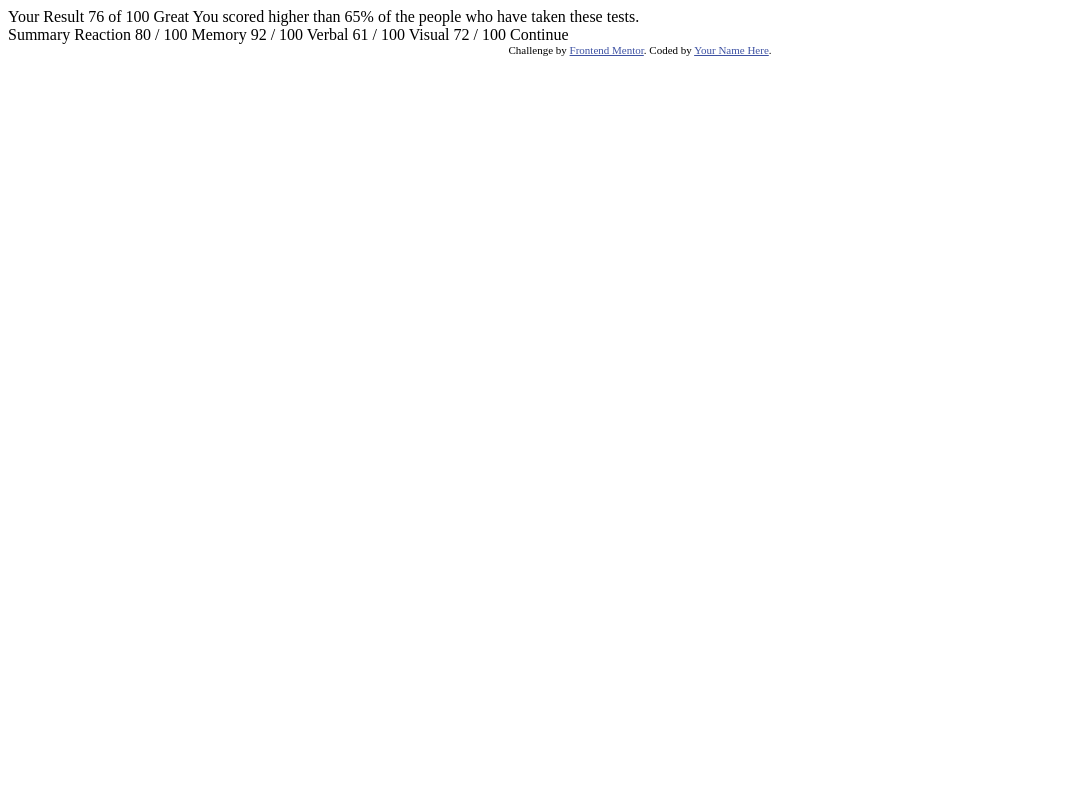
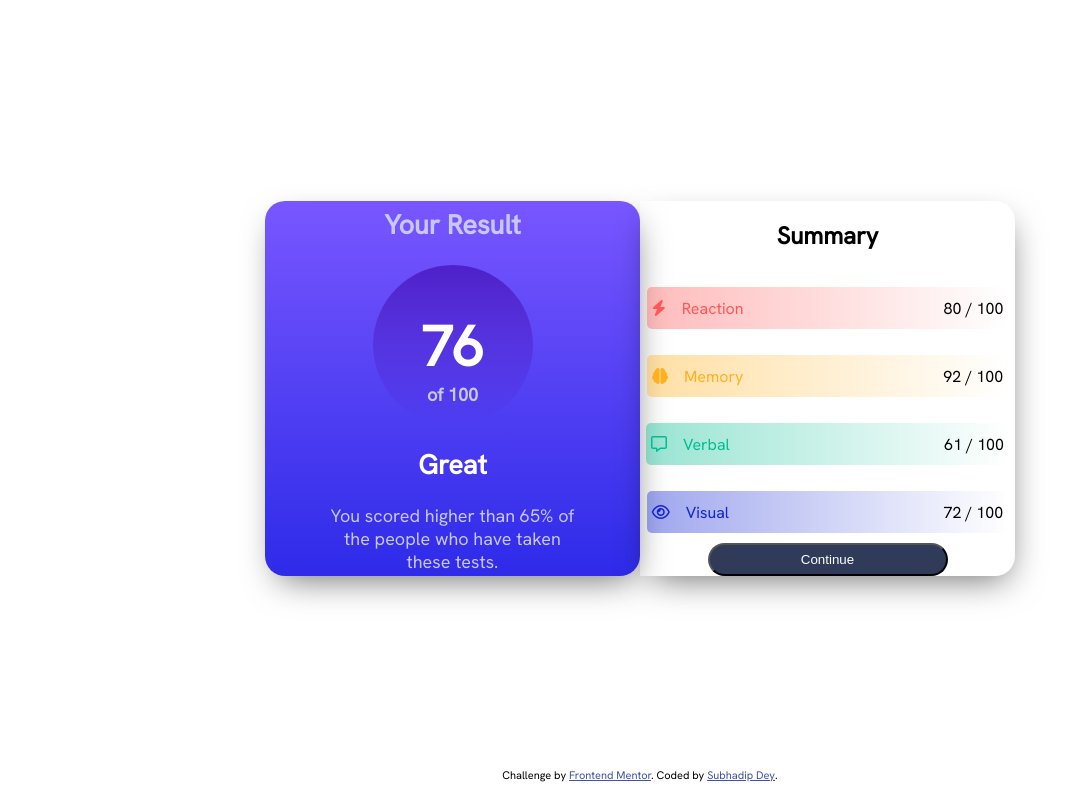
Before and after one commit to Subhadip757/Frontend-Mentor-Projects, a plain HTML site: page Newbie/results-summary-component-main/index.html in a window 1280 px wide. Shown: the whole page, without its empty margins (0-1085 px from the left). Drawn offline with Linux system fonts and the light colour scheme.

Commit message:
new project complete

```diff
--- a/Newbie/results-summary-component-main/index.html
+++ b/Newbie/results-summary-component-main/index.html
@@ -8,6 +8,7 @@
 
   <title>Frontend Mentor | Results summary component</title>
   <link rel="stylesheet" href="styles.css">
+  <link rel="stylesheet" href="https://cdnjs.cloudflare.com/ajax/libs/font-awesome/6.4.2/css/all.min.css" integrity="sha512-z3gLpd7yknf1YoNbCzqRKc4qyor8gaKU1qmn+CShxbuBusANI9QpRohGBreCFkKxLhei6S9CQXFEbbKuqLg0DA==" crossorigin="anonymous" referrerpolicy="no-referrer" />
   <!-- Feel free to remove these styles or customise in your own stylesheet 👍 -->
   <style>
     .attribution { font-size: 11px; text-align: center; }
@@ -17,40 +18,48 @@
 <body>
 <div class="container">
   <div class="result">
-    Your Result
-    76
-    of 100
-    Great
-    You scored higher than 65% of the people who have taken these tests.
+    <h2>Your Result</h2>
+    <div class="circle">
+      <p>76</p>
+      <span>of 100</span>
+    </div>
+    <div class="result-desc">
+      <h2>Great</h2>
+
+      <p>You scored higher than 65% of <br> the people who have taken <br> these tests.</p>
+    </div>
   </div>
+
   <div class="summary">
+    <h2>Summary</h2>
 
+    <div class="reaction">
+      <p><i class="fa-solid fa-bolt"></i>Reaction
+      <span>80 / 100</span></p>
+    </div>
+
+    <div class="memeory">
+      <p><i class="fa-solid fa-brain"></i>Memory
+      <span>92 / 100</span></p>
+    </div>
+
+    <div class="verbal">
+      <p><i class="fa-regular fa-message"></i>Verbal
+      <span>61 / 100</span></p>
+    </div>
+
+    <div class="visual">
+      <p><i class="fa-regular fa-eye"></i>Visual
+      <span>72 / 100</span></p>
+    </div>
+
+    <button class="continue">Continue</button>
   </div>
 </div>
 
-
-
-
-
-  Summary
-
-  Reaction
-  80 / 100
-
-  Memory
-  92 / 100
-
-  Verbal
-  61 / 100
-
-  Visual
-  72 / 100
-
-  Continue
-
   <div class="attribution">
     Challenge by <a href="https://www.frontendmentor.io?ref=challenge" target="_blank">Frontend Mentor</a>.
-    Coded by <a href="#">Your Name Here</a>.
+    Coded by <a href="https://www.linkedin.com/in/subhadipdey57/">Subhadip Dey</a>.
   </div>
 </body>
 </html>
--- a/Newbie/results-summary-component-main/styles.css
+++ b/Newbie/results-summary-component-main/styles.css
@@ -0,0 +1,125 @@
+@import url('https://fonts.googleapis.com/css2?family=Hanken+Grotesk&family=Outfit&display=swap');
+body{
+    font-family: 'Hanken Grotesk', sans-serif;
+}
+.container{
+    width: 100%;
+    height: 95vh;
+    display: flex;
+    align-items: center;
+    justify-content: center;
+}
+.result{
+    display: flex;
+    align-items: center;
+    justify-content: center;
+    flex-direction: column;
+    width: 375px;
+    height: 375px;
+    background:linear-gradient(hsl(252, 100%, 67%),hsl(241, 81%, 54%));
+    text-align: center;
+    border-radius: 20px;
+    font-size: 18px;
+    box-shadow: 3px 13px 34px -10px rgba(0,0,0,0.57);
+}
+.result h2{
+    color: hsl(241, 100%, 89%);
+    font-weight: 700;
+}
+.circle{
+    width: 20vh;
+    height:20vh;
+    border-radius: 50%;
+    display: flex;
+    flex-direction: column;
+    align-items: center;
+    justify-content: center;
+    background: linear-gradient(hsla(256, 72%, 46%, 1),hsla(241, 72%, 46%, 0));
+}
+.circle p {
+    font-size: 3.5rem;
+    color: #fff;
+    margin-bottom: 0;
+    font-weight: 700;
+}
+.circle span{
+    margin-bottom: 30px;
+    color: hsl(241, 100%, 89%);
+    font-weight: 700;
+}
+.result-desc h2{
+    color: hsl(0, 0%, 100%);
+    font-weight: 800;
+}
+.result-desc{
+    color: hsl(241, 100%, 89%);
+    font-weight: 500;
+}
+.summary{
+    width: 375px;
+    height: 375px;
+    text-align: left;
+    display: flex;
+    flex-direction: column;
+    align-items: center;
+    justify-content: center;
+    border-top-right-radius: 20px;
+    border-bottom-right-radius: 20px;
+    box-shadow: 3px 13px 34px -10px rgba(0,0,0,0.57);
+}
+.summary p{
+    width: fit-content;
+    display: flex;
+    align-items: center;
+    border-radius: 5px;
+    height: 4vh;
+    padding: 5px;
+    margin-bottom: 10px;
+}
+.summary i{
+    margin-right: 2vh;
+}
+.summary span{
+    margin-left: 25vh;
+}
+.reaction p{
+    background: linear-gradient(90deg,hsla(0, 100%, 67%,.4),hsl(0, 0%, 100%));
+    color: hsl(0, 100%, 67%);
+    font-weight: 500;
+}
+.memeory p{
+    background: linear-gradient(90deg,hsla(39, 100%, 56%,.4),hsl(0, 0%, 100%));
+    color: hsl(39, 100%, 56%);
+    font-weight: 500;
+}
+.verbal p{
+    background: linear-gradient(90deg,hsla(166, 100%, 37%,.4),hsl(0, 0%, 100%));
+    color: hsl(166, 100%, 37%);
+    font-weight: 500;
+}
+.visual p{
+    background: linear-gradient(90deg,hsla(234, 85%, 45%,.4),hsl(0, 0%, 100%));
+    color: hsl(234, 85%, 45%);
+    font-weight: 500;
+}
+.reaction span{
+    color: black;
+}
+.memeory span{
+    color: black;
+}
+.verbal span{
+    color: black;
+    margin-left: 26.8vh;
+}
+.visual span{
+    color: black;
+    margin-left: 26.8vh;
+}
+.continue{
+    background: hsl(224, 30%, 27%);
+    color: #fff;
+    border-radius:20px;
+    height: 5vh;
+    width: 30vh;
+}
```
